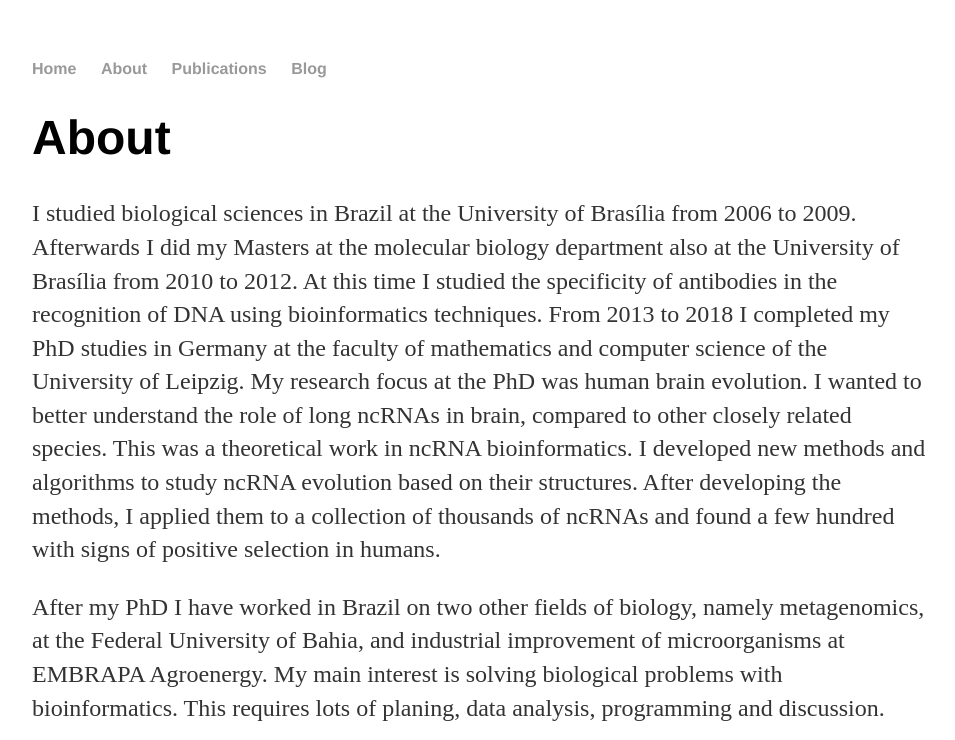
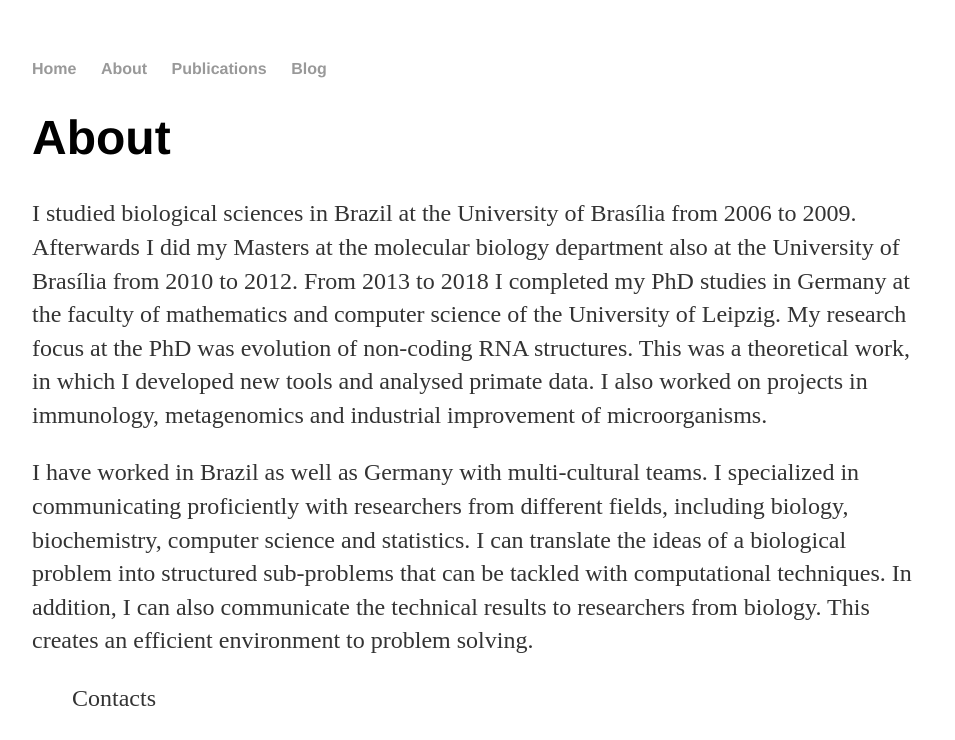
Before and after one commit to waltercostamb/waltercostamb.github.io, a Jekyll site: the page built from about/index.html, in a window 1280 px wide. Shown: the top 740 px of the page, without its empty margins (160-1115 px from the left). Built offline with Jekyll 4.4.1, drawn with Linux system fonts in a browser that asks for light colours; some of the changed text lies outside the part shown.

Commit message:
Update index.html

```diff
--- a/about/index.html
+++ b/about/index.html
@@ -5,28 +5,17 @@
 <div class="blurb">
 	<h1>About</h1>
 	<p>I studied biological sciences in Brazil at the University of Brasília from 2006 to 2009. Afterwards I did my Masters
-		at the molecular biology department also at the University of Brasília from 2010 to 2012. At this time I
-		studied the specificity of antibodies in the recognition of DNA using bioinformatics techniques. From 2013 to 2018
+		at the molecular biology department also at the University of Brasília from 2010 to 2012. From 2013 to 2018
 		I completed my PhD studies in Germany at the faculty of mathematics and computer science of the University of
-		Leipzig. My research focus at the PhD was human brain evolution. I wanted to better understand the role of
-		long ncRNAs in brain, compared to other closely related species. This was a theoretical work in ncRNA bioinformatics.
-		I developed new methods and algorithms to study ncRNA evolution based on their structures. After developing the methods,
-		I applied them to a collection of thousands of ncRNAs and found a few hundred with signs of positive selection
-		in humans.
-
-	<p>After my PhD I have worked in Brazil on two other fields of biology, namely metagenomics, at the Federal University of
-		Bahia, and industrial improvement of microorganisms at EMBRAPA Agroenergy. My main interest is solving biological
-		problems with bioinformatics. This requires lots of planing, data analysis, programming and discussion.</p>
+		Leipzig. My research focus at the PhD was evolution of non-coding RNA structures. This was a theoretical work, in
+		which I developed new tools and analysed primate data. I also worked on projects in immunology, metagenomics and
+		industrial improvement of microorganisms.</p>
 
 	<p>I have worked in Brazil as well as Germany with multi-cultural teams. I specialized in communicating proficiently with
 		researchers from different fields, including biology, biochemistry, computer science and statistics. I can
 		translate the ideas of a biological problem into structured sub-problems that can be tackled with computational
 		techniques. In addition, I can also communicate the technical results to researchers from biology. This creates
 		an efficient environment to problem solving.</p>
-
-	<p>Currently, I have been learning more about statistics and machine learning, and I have also devoted some time to this
-		website, especially the popular science blog section, which you can find <a href="/blog">here</a>.
-		<a href="/pubs">My list of publications can be found here.</a></p>
 
 	<ul class="contacts">
 		<p>Contacts</p>
@@ -35,4 +24,15 @@
 		<li><a href="https://www.linkedin.com/in/maria-beatriz-walter-costa-349a54155/">LinkedIN</a></li>
 		<li><a href="https://www.goodreads.com/user/show/69612111-bia">Goodreads</a></li>
 		</ul>
+
+	<p>During my career as a bioinformatician, I have developed my own organizational framework. I write down every task I do
+		every day in my personal lab book, which I write in Latex. This makes it easier and faster to transfer blocks of
+		text to other documents, such as reports or presentations. In addition to that, I save all new versions of my
+		"lab-book.tex" document in GIT, along with my codes, so that I can easily transfer my work to different computers.
+		I also take time to plan my week and organize it into Trello cards or bullet points onto a paper notebook. My
+		framework optimizes my time and boosts my productivity. I invite you to take a look at the visual scheme below and
+		try my Latex tutorial to start your own Lab Book in Latex.
+
+<img border="0" src="https://github.com/waltercostamb/Lab-Book/blob/master/organization-framework.jpg?raw=true" width="600" /></p>
+
 </div><!-- /.blurb -->
```
